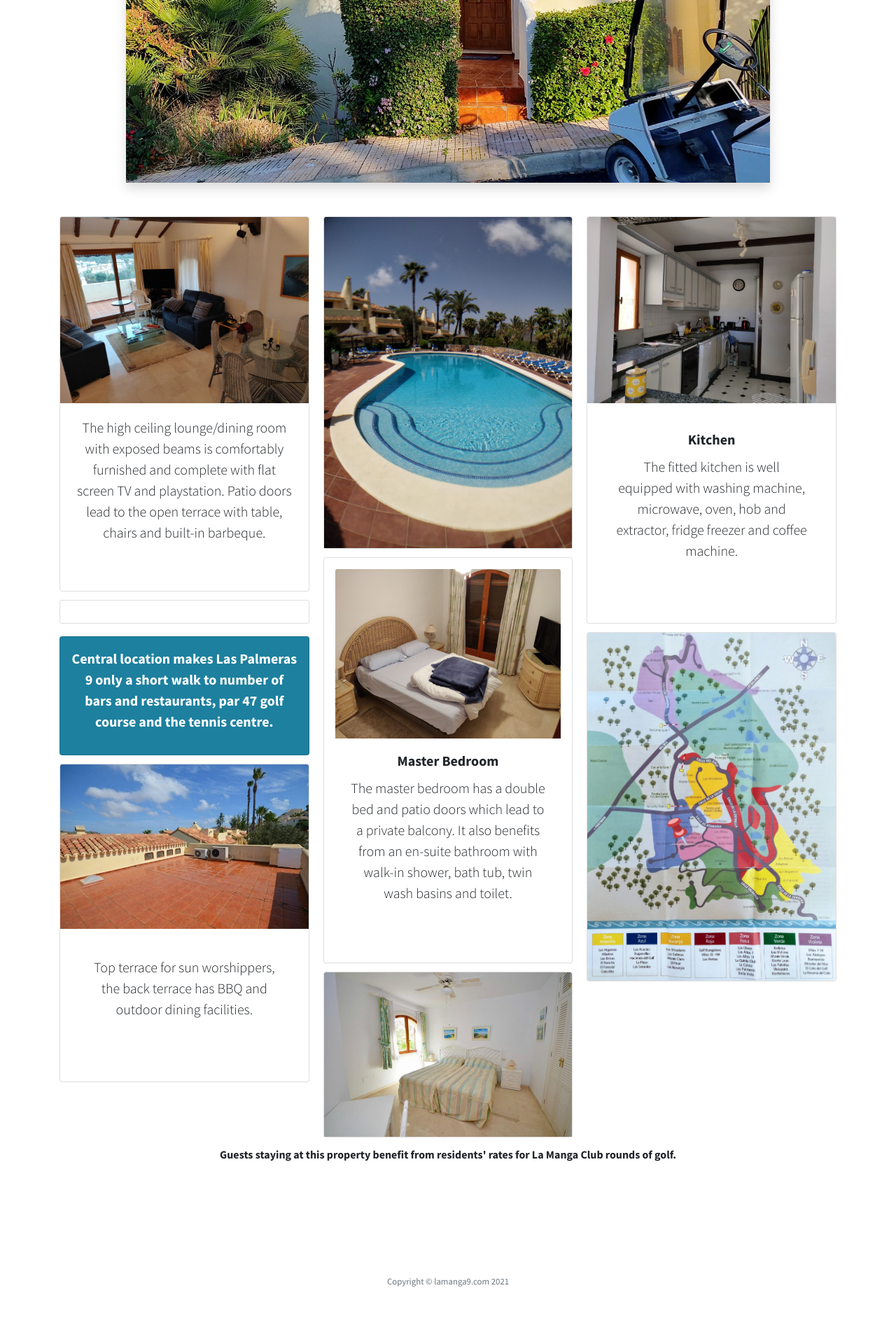
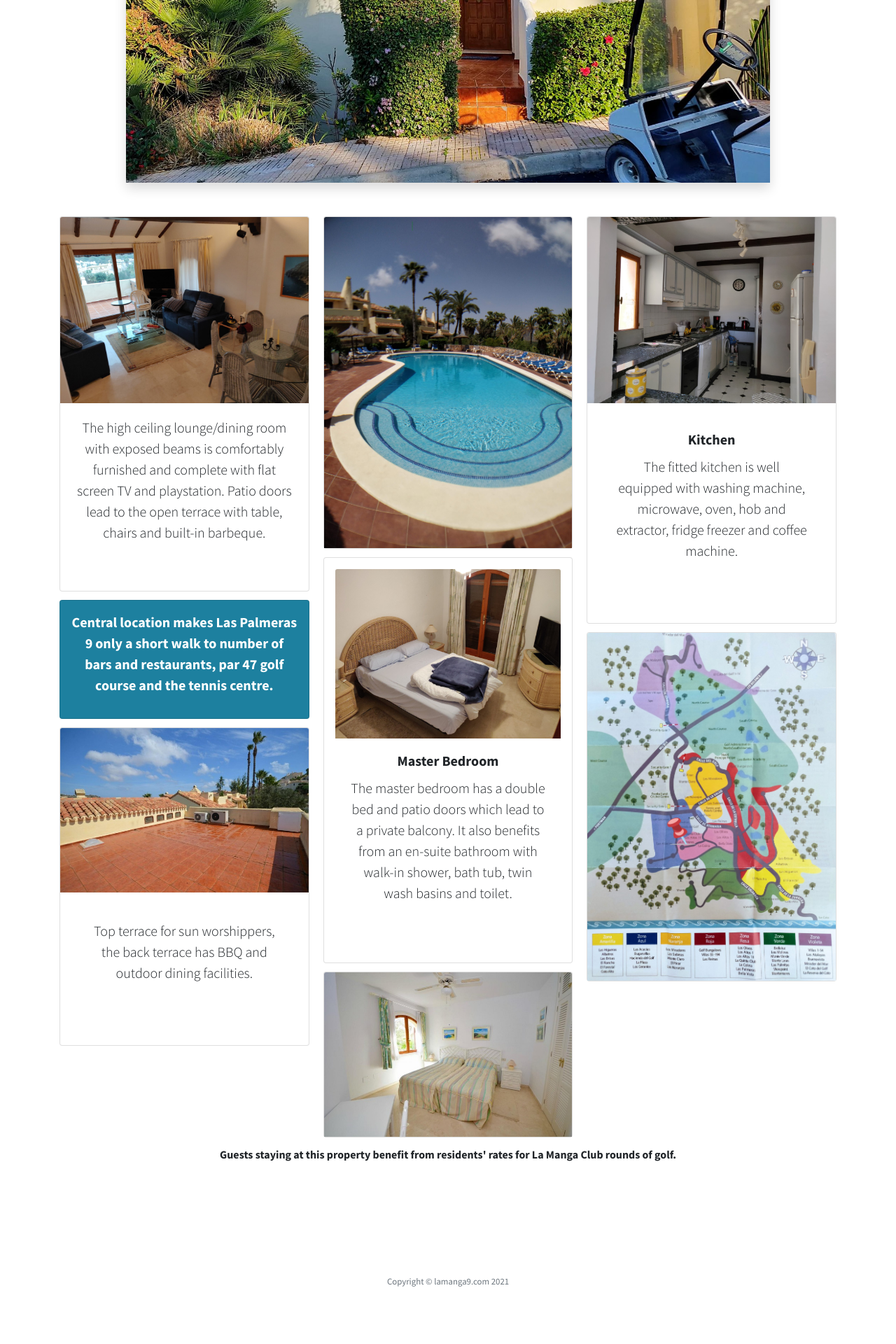
Before and after one commit to richsteer/richsteer.github.io, a Jekyll site: the page built from index.html, in a window 1280 px wide. Shown: the part 3401-5321 px from the top of the page at 70% size. Built offline with Jekyll 4.4.1, drawn with Linux system fonts in a browser that asks for light colours.

Commit message:
Update index.html

```diff
--- a/index.html
+++ b/index.html
@@ -85,52 +85,16 @@ title: Las Palameras 9
                 </div>
         </div>
         <br><br>
-                   <!-- LP9 cards container
-       <div class="col-lg-10 mx-auto">
-                   <div class="container text-center py-5">
-                        <div class="row cols-sm g-3">
-                            <div class="col">
-                                <div class="card shadow">
-
-                                    </div>
-                                </div>
-                            </div>
-
-
-                            <div class="col">
-                                <div class="card shadow">
-
-                                </div>
-                            </div>
-
-
-
-                            <div class="col">
-                                <div class="card shadow">
-                                    <img src="assets/img/la-manga-club-villa-las-palmeras-9-Bedroom-2.jpg" class="card-img-top" alt="..">
-                                    <div class="card-body">
-                                        <h5 class="card-title">Bedroom 2</h5>
-                                        <p class="lead mb-5">The second bedroom has twin beds and use of the separate shared bathroom with toilet, shower and sink.</p>
-                                    </div>
-                                </div>
-                            </div>
-
-                   end of container -->
 
         <div class="card-columns">
 
           <div class="card">
-
             <img src="assets/img/la-manga-club-villa-las-palmeras-9-lounge1.jpg" class="card-img-top" alt="..">
-
             <div class="card-body">
                 <p class="lead mb-5">The high ceiling lounge/dining room with exposed beams is comfortably furnished and complete with flat screen TV and playstation. Patio doors lead to the open terrace with table, chairs and built-in barbeque.</p>
             </div>
           </div>
 
-                      <div class="card p-3">
-
-                      </div>
 
           <div class="card bg-primary text-white text-center p-3">
             <blockquote class="blockquote mb-0">
```
Lines whose indentation alone changed are shown as unchanged.
